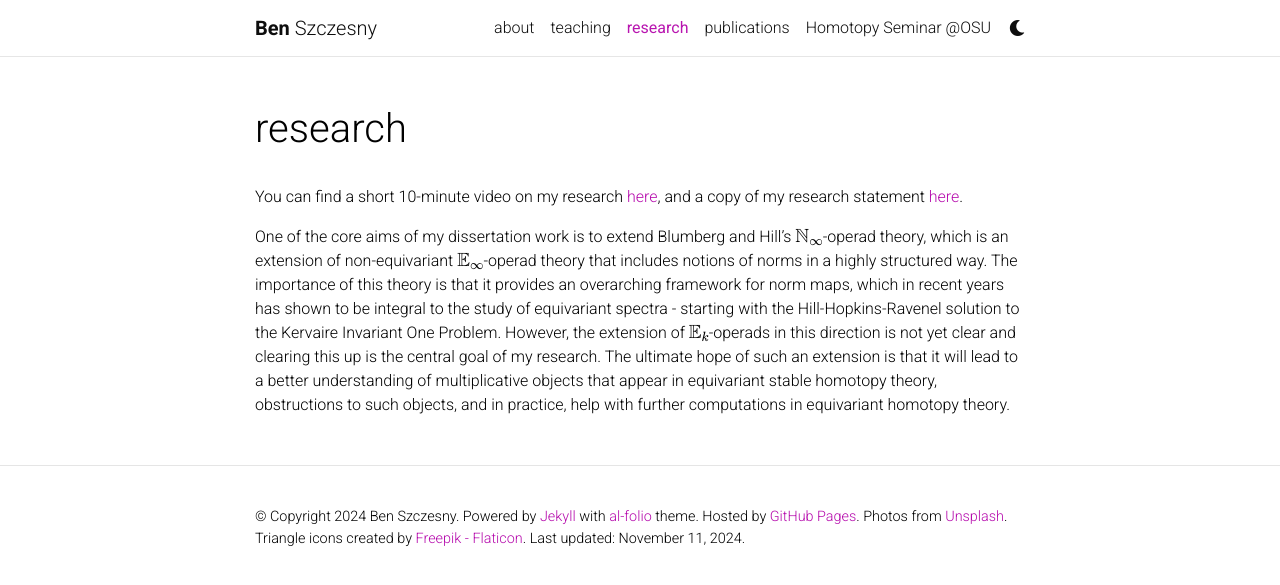
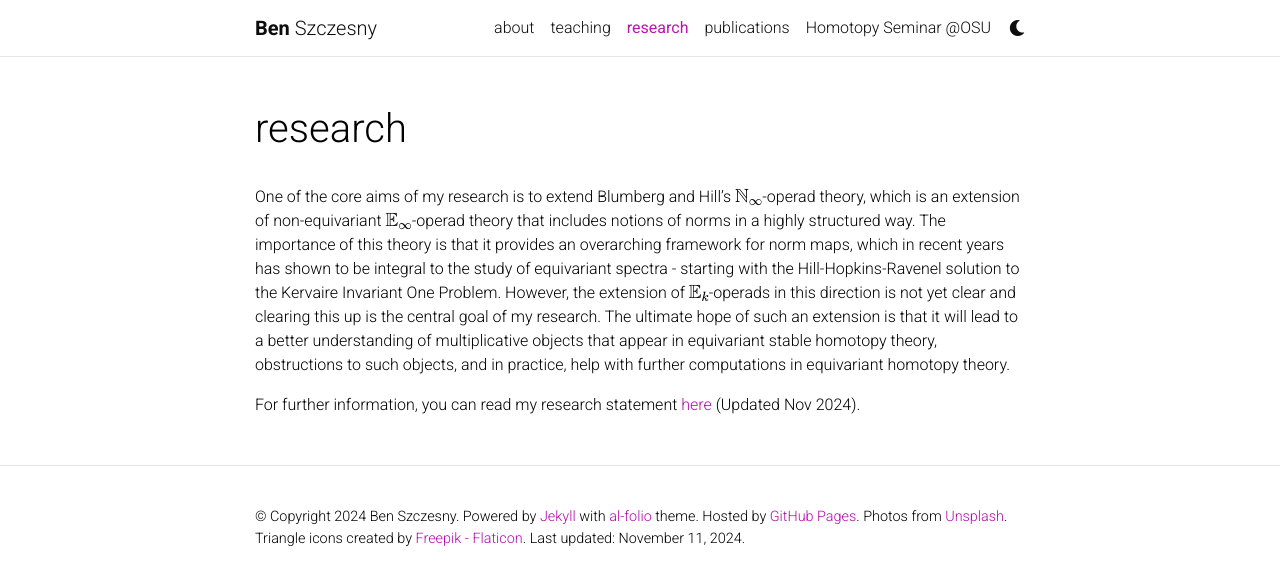
Before and after one commit to BenSzczesny/BenSzczesny.github.io, a Jekyll site: the page built from _pages/research.md, in a window 1280 px wide. Shown: the top 585 px of the page. Built offline with Jekyll 4.4.1, drawn with Linux system fonts in a browser that asks for light colours; comment, search, counter and statistics services are not loaded; a style sheet for code colours, icons or effects is not loaded.

Commit message:
Updated research section

```diff
--- a/_pages/research.md
+++ b/_pages/research.md
@@ -6,7 +6,6 @@ description:
 nav: true
 nav_order: 1
 ---
+One of the core aims of my research is to extend Blumberg and Hill's $$\mathbb{N}_\infty$$-operad theory, which is an extension of non-equivariant $$\mathbb{E}_\infty$$-operad theory that includes notions of norms in a highly structured way. The importance of this theory is that it provides an overarching framework for norm maps, which in recent years has shown to be integral to the study of equivariant spectra - starting with the Hill-Hopkins-Ravenel solution to the Kervaire Invariant One Problem. However, the extension of $$\mathbb{E}_k$$-operads in this direction is not yet clear and clearing this up is the central goal of my research. The ultimate hope of such an extension is that it will lead to a better understanding of multiplicative objects that appear in equivariant stable homotopy theory, obstructions to such objects, and in practice, help with further computations in equivariant homotopy theory.
 
-You can find a short 10-minute video on my research [here](https://www.youtube.com/watch?v=07XSK4Du7dc), and a copy of my research statement [here](../assets/pdf/ResearchStatement.pdf).
-
-One of the core aims of my dissertation work is to extend Blumberg and Hill's $$\mathbb{N}_\infty$$-operad theory, which is an extension of non-equivariant $$\mathbb{E}_\infty$$-operad theory that includes notions of norms in a highly structured way. The importance of this theory is that it provides an overarching framework for norm maps, which in recent years has shown to be integral to the study of equivariant spectra - starting with the Hill-Hopkins-Ravenel solution to the Kervaire Invariant One Problem. However, the extension of $$\mathbb{E}_k$$-operads in this direction is not yet clear and clearing this up is the central goal of my research. The ultimate hope of such an extension is that it will lead to a better understanding of multiplicative objects that appear in equivariant stable homotopy theory, obstructions to such objects, and in practice, help with further computations in equivariant homotopy theory.
+For further information, you can read my research statement [here](../assets/pdf/241111ResearchStatementDraft.pdf) (Updated Nov 2024).
```
Also changed, not shown: 2 other files.
